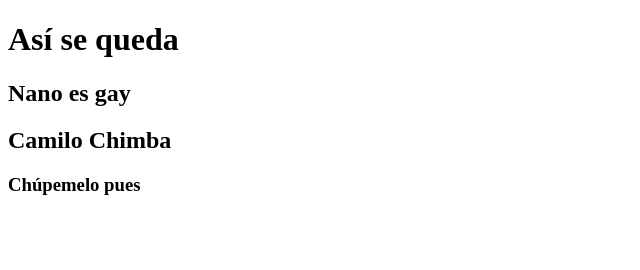
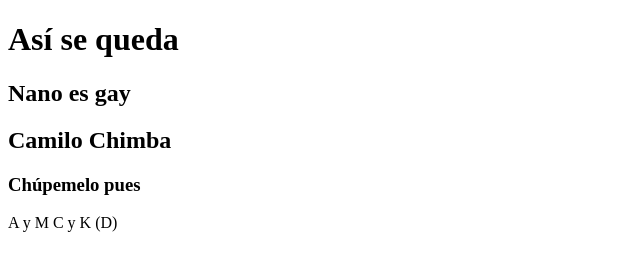
Before and after one commit to camilo10169/prueba, a plain HTML site: page index.html in a window 1280 px wide. Shown: the whole page, without its empty margins (0-640 px from the left). Drawn offline with Linux system fonts and the light colour scheme.

Commit message:
Nuevo actualización

```diff
--- a/index.html
+++ b/index.html
@@ -9,5 +9,7 @@
 	<h2>Nano es gay</h2>
 	<h2>Camilo Chimba</h2>
 	<h3>Chúpemelo pues</h3>
+	A y M
+	C y K (D)
 </body>
 </html>
```
